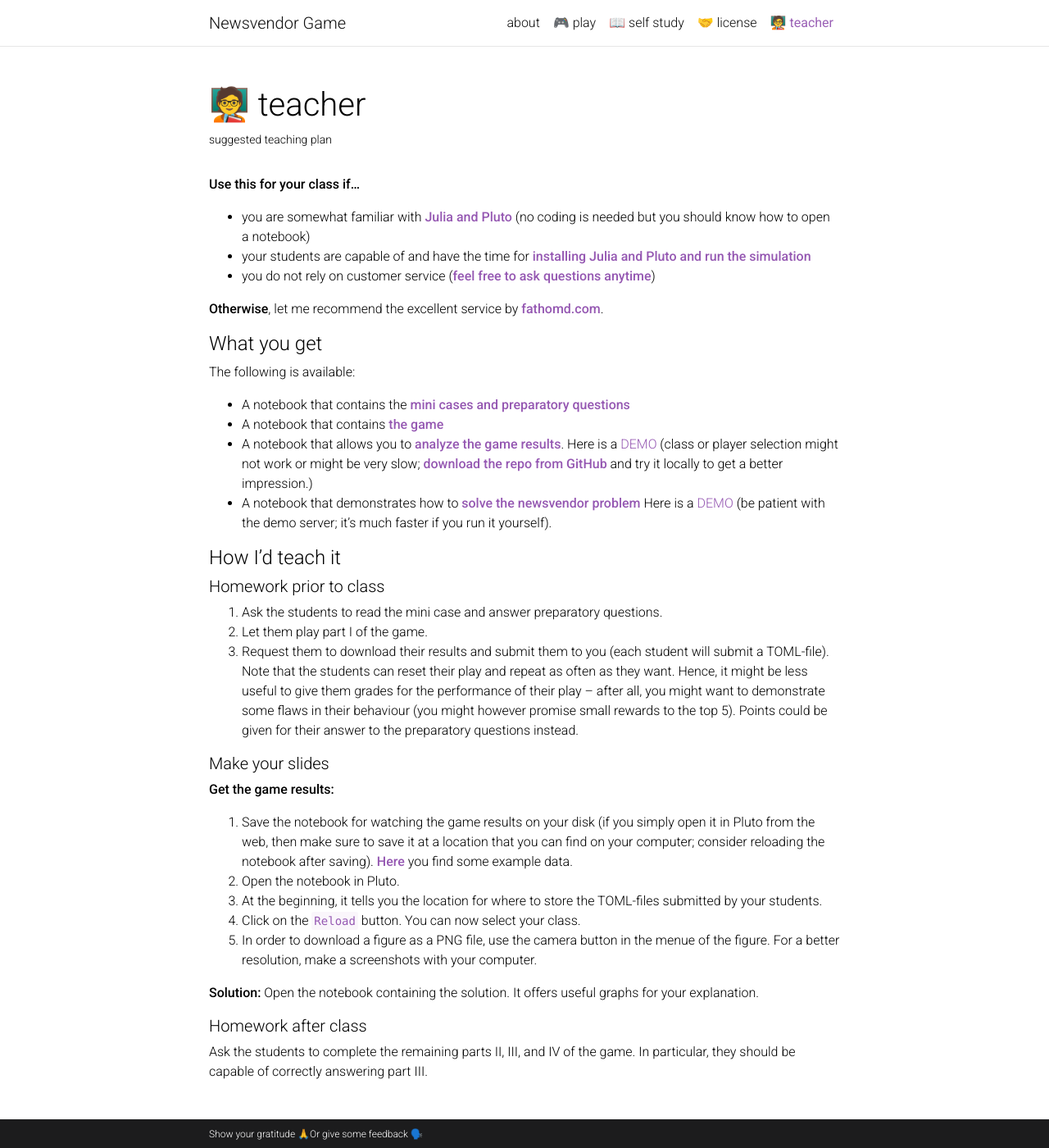
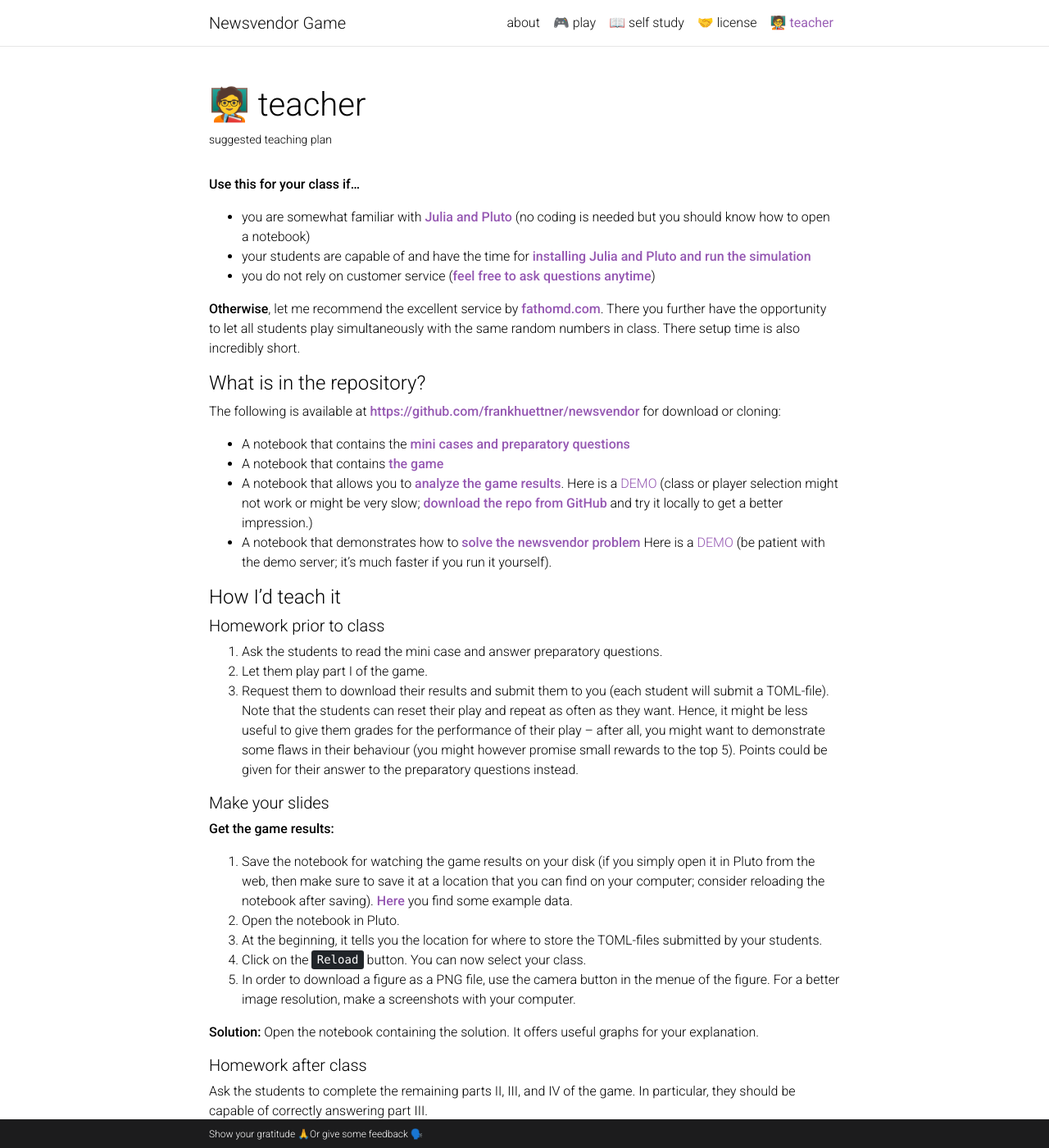
Before and after one commit to frankhuettner/www.newsvendor.games, a Jekyll site: the page built from _pages/teacher.md, in a window 1280 px wide and 1400 px high. Shown: the whole window at 82% size. Built offline with Jekyll 4.4.1, drawn with Linux system fonts in a browser that asks for light colours; comment, search, counter and statistics services are not loaded; a style sheet for code colours, icons or effects is not loaded.

Commit message:
polish teacher instructions

```diff
--- a/_pages/teacher.md
+++ b/_pages/teacher.md
@@ -10,10 +10,11 @@ nav: true
 - your students are capable of and have the time for **[installing Julia and Pluto and run the simulation](../play)**
 - you do not rely on customer service (**[feel free to ask questions anytime](https://github.com/frankhuettner/newsvendor/issues)**)
 
-**Otherwise**, let me recommend the excellent service by **[fathomd.com](https://www.fathomd.com/nvg)**.
+**Otherwise**, let me recommend the excellent service by **[fathomd.com](https://www.fathomd.com/nvg)**. There you further have the opportunity to let all students play simultaneously with the same random numbers in class. There setup time is also incredibly short.
 
-#### What you get
-The following is available:
+
+#### What is in the repository?
+The following is available at **[https://github.com/frankhuettner/newsvendor](https://github.com/frankhuettner/newsvendor)** for download or cloning:
 - A notebook that contains the **[mini cases and preparatory questions](https://github.com/frankhuettner/newsvendor/blob/main/preparation/student_preparation.jl)**
 - A notebook that contains **[the game](https://github.com/frankhuettner/newsvendor/blob/main/game/newsvendorgame.jl)**
 - A notebook that allows you to **[analyze the game results](https://github.com/frankhuettner/newsvendor/blob/main/debrief/game_results.jl)**. Here is a [DEMO](https://debrief.newsvendor.games/game_results.html) (class or player selection might not work or might be very slow; **[download the repo from GitHub](https://github.com/frankhuettner/newsvendor)** and try it locally to get a better impression.)
@@ -32,8 +33,8 @@ Note that the students can reset their play and repeat as often as they want. He
 1. Save the notebook for watching the game results on your disk (if you simply open it in Pluto from the web, then make sure to save it at a location that you can find on your computer; consider reloading the notebook after saving). **[Here](https://github.com/frankhuettner/newsvendor/tree/main/debrief/data)** you find some example data.
 2. Open the notebook in Pluto.
 3. At the beginning, it tells you the location for where to store the TOML-files submitted by your students.
-4. Click on the ``Reload`` button. You can now select your class.
-5. In order to download a figure as a PNG file, use the camera button in the menue of the figure. For a better resolution, make a screenshots with your computer.
+4. Click on the <kbd>Reload</kbd>  button. You can now select your class.
+5. In order to download a figure as a PNG file, use the camera button in the menue of the figure. For a better image resolution, make a screenshots with your computer.
 
 **Solution:**
 Open the notebook containing the solution. It offers useful graphs for your explanation.
```
